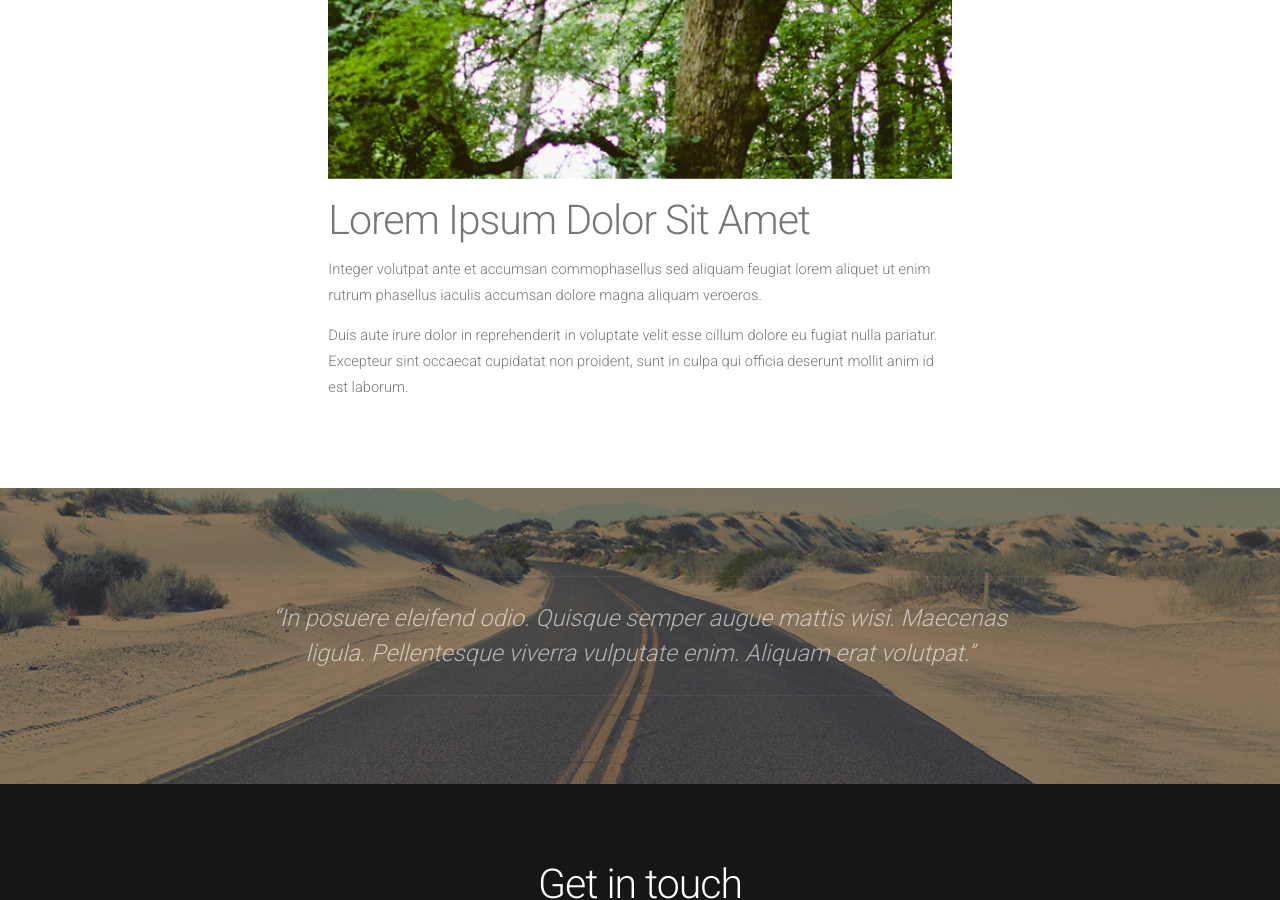
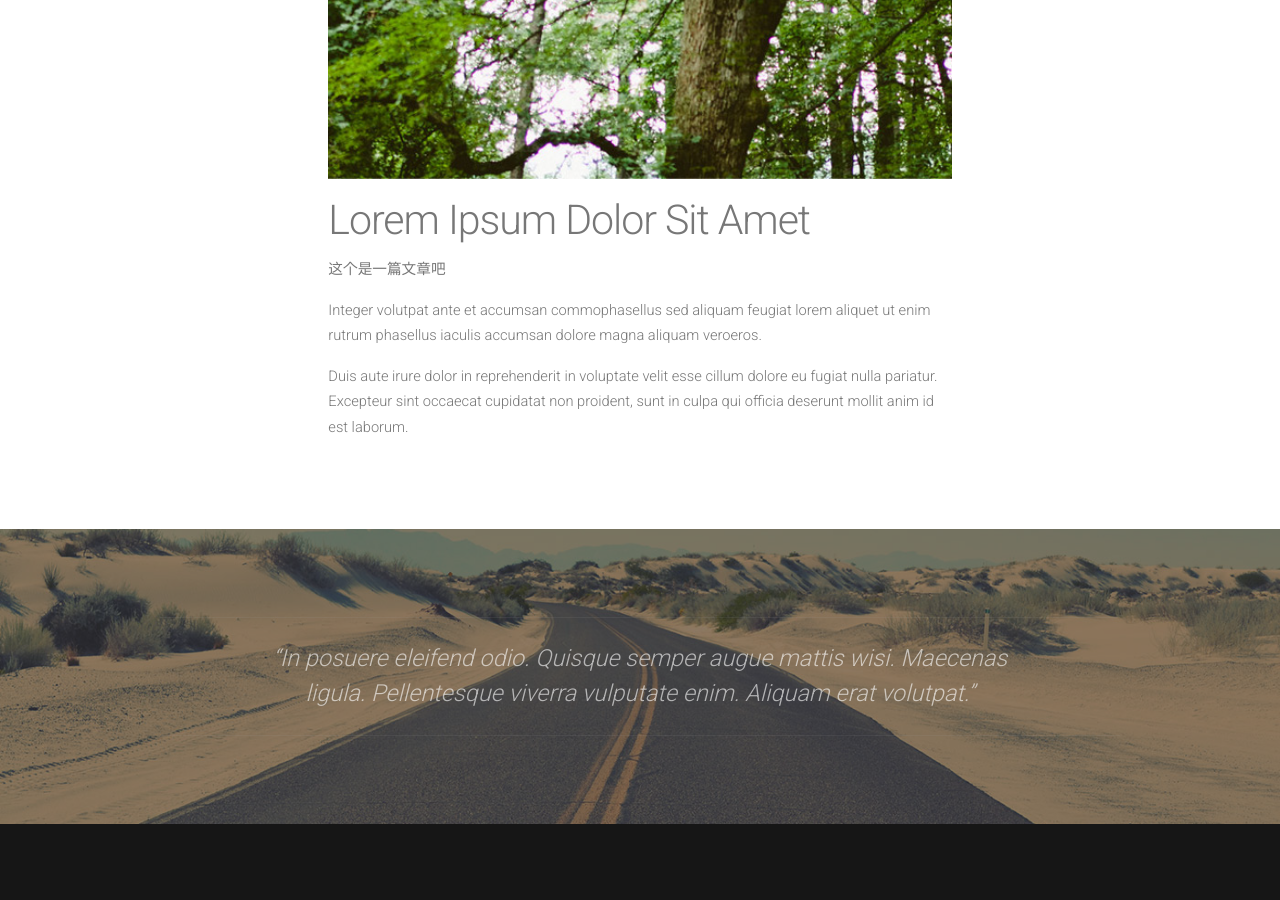
Before and after one commit to wolfgold/wolfgold.github.io, a Jekyll site: the page built from _posts/2014-08-20-another-post.md, in a window 1280 px wide and 900 px high, scrolled down 504 px. Built offline with Jekyll 4.4.1, drawn with Linux system fonts in a browser that asks for light colours; nearby versions of some CDN libraries.

Commit message:
Update 2014-08-20-another-post.md

```diff
--- a/_posts/2014-08-20-another-post.md
+++ b/_posts/2014-08-20-another-post.md
@@ -4,5 +4,6 @@ featured: images/pic01.jpg
 layout: post
 ---
 
+<p>这个是一篇文章吧</p>
 <p>Integer volutpat ante et accumsan commophasellus sed aliquam feugiat lorem aliquet ut enim rutrum phasellus iaculis accumsan dolore magna aliquam veroeros.</p>
 <p>Duis aute irure dolor in reprehenderit in voluptate velit esse cillum dolore eu fugiat nulla pariatur. Excepteur sint occaecat cupidatat non proident, sunt in culpa qui officia deserunt mollit anim id est laborum.</p>
```
